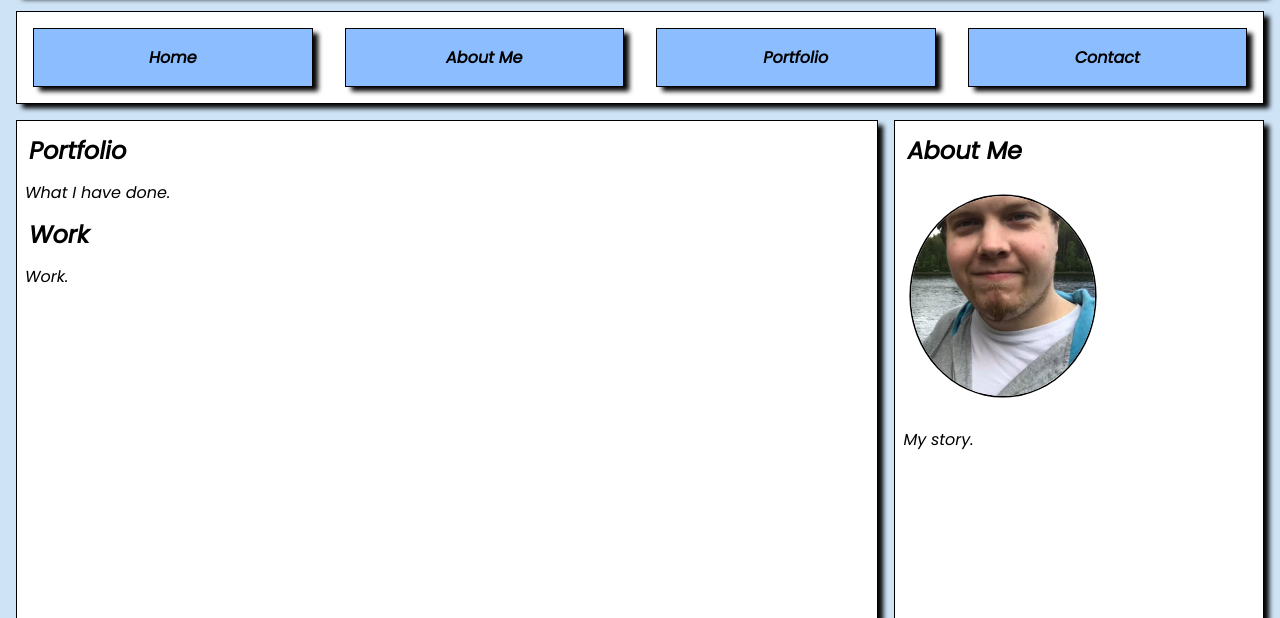
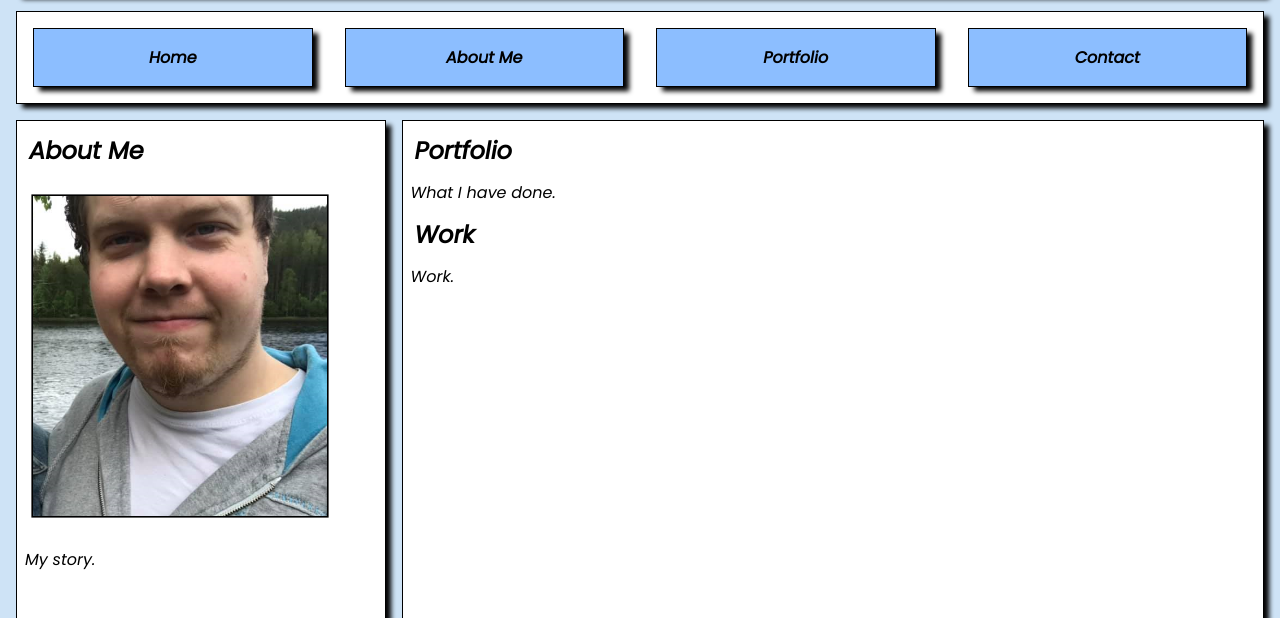
Before and after one commit to Trixterx/WebPortfolio, a plain HTML site: page Webportfolio/index.html in a window 1280 px wide. Shown: the part 182-800 px from the top of the page. Drawn offline with Linux system fonts and the light colour scheme.

Commit message:
playing with flex

```diff
--- a/Webportfolio/css/style.css
+++ b/Webportfolio/css/style.css
@@ -43,6 +43,8 @@ header {
 }
 
 .page__nav ul {
+	display: flex;
+	flex-direction: column;
 	list-style-type: none;
 	margin: 0 1em;
 	padding: 0;
@@ -85,65 +87,65 @@ header {
 	}
 	.page__nav ul {
 		display: flex;
+		flex-direction: row;
 		justify-content: flex-start;
 	}
 	.page__nav li{
-		flex: 1 1 0;
+		flex: 1;
 	}
 	.page__nav li a{
 		margin: 1em;
 	}
 }
 
-/* main */
-.main {
+/* row */
+.row {
 	padding: 1em;
 	margin: 0;
 }
 
-/* section */
-.content {
-	width: 100%;
-	height: 60em;
+/* side */
+.side {
+	flex: 30%;
+	height: 50em;
 	margin: 0 0 1em 0;
 	background-color: var(--clr-background-secondary);
 	border: 0.1em solid var(--clr-border);
 	box-shadow: 0.4em 0.3em 0.3em var(--clr-shadow);
 }
 
-/* sidebar */
-.sidebar {
-	width: 100%;
-	height: auto;
+/* side img */
+.side img {
+	margin: 1em;
+	border-radius: 0%;
+	width: 30%;
+	box-shadow: 0 0 0 0.1em var(--clr-shadow);
+}
+
+/* main */
+.main {
+	flex: 70%;
+	height: 50em;
 	margin: 1em 0 0 0;
 	background-color: var(--clr-background-secondary);
 	border: 0.1em solid var(--clr-border);
 	box-shadow: 0.4em 0.3em 0.3em var(--clr-shadow);
 }
 
-/* sidebar img */
-.sidebar img {
-	margin: 1em;
-	border-radius: 50%;
-	width: 50%;
-	box-shadow: 0 0 0 0.1em var(--clr-shadow);
-}
-
 @media screen and (min-width: 700px) {
-	.main{
+	.row{
 		display: flex;
-		align-items: stretch;
 	}
-	.content{
-		width: 70%;
+	.side{
+		flex: 30%;
 		margin: 0 0.5em 0 0;
 	}
-	.sidebar{
-		width: 30%;
+	.side img{
+		width: 80%;
+	}
+	.main{
+		flex: 70%;
 		margin: 0 0 0 0.5em;
-	}
-	.sidebar img{
-		width: 50%;
 	}
 }
 
@@ -167,6 +169,7 @@ h2 {
 
 /* footer */
 .footer {
+	text-align: right;
 	padding: 1em;
 	margin: 0 1em 1em 1em;
 	background-color: var(--clr-background-secondary);
--- a/Webportfolio/index.html
+++ b/Webportfolio/index.html
@@ -25,8 +25,13 @@
 			<li><a href="contact.html">Contact</a></li>
 		</ul>
 	</nav>
-	<div class="main">
-		<div class="content">
+	<div class="row">
+		<aside class="side">
+			<h2>About Me</h2>
+			<img src="img/myself.png" alt="Picture of me">
+			<p>My story.</p>
+		</aside>
+		<main class="main">
 			<article>
 				<section>
 					<h2>Portfolio</h2>
@@ -37,12 +42,7 @@
 					<p>Work.</p>
 				</section>
 			</article>
-		</div>
-		<aside class="sidebar">
-			<h2>About Me</h2>
-			<img src="img/myself.png" alt="Picture of me">
-			<p>My story.</p>
-		</aside>
+		</main>
 	</div>
 	<footer class="footer">
 	<div>
```
